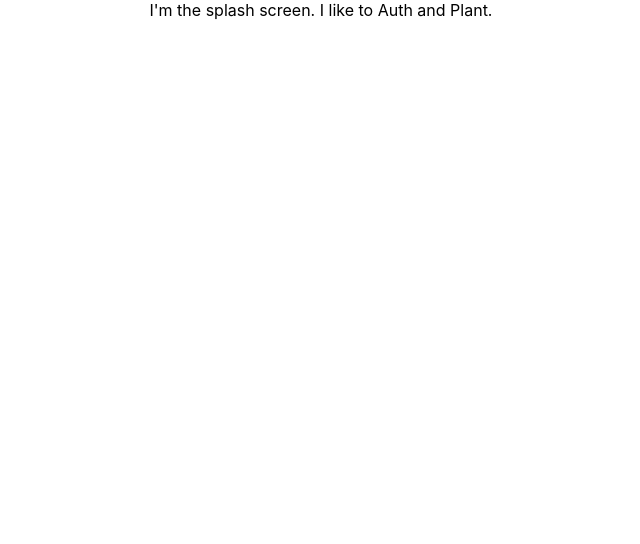
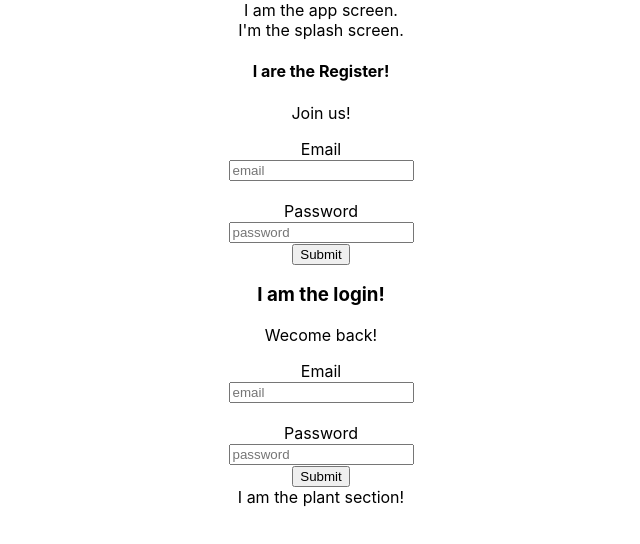
Before and after one commit to dsilverfox/GardenClient, a React (Create React App) app: page / in a window 1280 px wide. Shown: the top 544 px of the page, without its empty margins (319-959 px from the left). Built offline with nearby package versions, Linux system fonts and the light colour scheme.

Commit message:
Authorization, with errors.

```diff
--- a/src/App.js
+++ b/src/App.js
@@ -1,12 +1,33 @@
 import './App.css';
+import React, {useEffect, useState} from 'react';
 import Splash from  './components/Splash/Splash';
 
 function App() {
+     const [sessionToken, setSessionToken] = useState("");
+
+      useEffect(() => {
+        if (localStorage.getItem('token')) {
+          setSessionToken(localStorage.getItem('token'));
+        }
+      }, [])
+
+      const updateToken = (newToken) => {
+        localStorage.setItem('token', newToken);
+        setSessionToken(newToken);
+        console.log(sessionToken);
+      }
+
+      const clearToken = () => {
+        localStorage.clear();
+        setSessionToken('');
+      }
   return (
     <div className="App">
-      <Splash />
+      I am the app screen.
+      <Splash updateToken = {updateToken} clearToken = {clearToken} sessionToken={sessionToken} setSessionToken={setSessionToken}/>
     </div>
-  );
+  )
 }
 
+
 export default App;
--- a/src/components/Splash/Auth/Auth.js
+++ b/src/components/Splash/Auth/Auth.js
@@ -1,41 +1,21 @@
-import React, { useEffect, useState } from 'react';
+import React from 'react';
+import { Container, Row, Col } from 'reactstrap';
+import Register from './Register/Register';
 import Login from './Login/Login';
-import Register from './Register/Register'
-import "./Auth.css";
 
-const Auth = props => {
-    const [login, setLogin] = useState(false);
-    const [email, setEmail] = useState('');
-    const [password, setPassword] = useState('');
-
-    const handleSubmit = (e) => {
-        e.preventDefault();
-
-        const url = login ? "http://localhost:3000/auth/login" : 'http://localhost:3000/auth/signup';
-
-        fetch(url, {
-            method: 'POST',
-            body: JSON.stringify({
-                user: {
-                    email: email,
-                    password: password,
-                }
-            }),
-            headers: new Headers({
-                "Content-Type": "application/json",
-            })
-        })
-            .then(res => res.json())
-            .then(json => console.log(json));
-
-    }
-
+const Auth = (props) => {
     return (
-        <div>
-            <Login />
-            <Register />
-        </div>
-    );
+        <Container className='auth-container'>
+            <Row>
+                <Col md='6'>
+                    <Register updateToken={props.updateToken}  />
+                </Col>
+                <Col md='6' className='login-col'>
+                    <Login updateToken={props.updateToken} />
+                </Col>
+            </Row>
+        </Container>
+    )
 }
 
 export default Auth;
--- a/src/components/Splash/Auth/Login/Login.js
+++ b/src/components/Splash/Auth/Login/Login.js
@@ -5,7 +5,8 @@ const Login = props => {
     return (
         <div>
             <div className="loginHeader">
-
+                <h3>I am the login!</h3>
+                <p> Wecome back!</p>
             </div>
             <div className="loginInputs">
                 <div>
@@ -35,16 +36,6 @@ const Login = props => {
             <div className="formControls">
                 <button type="submit">Submit</button>
             </div>
-            <div className="loginFooter">
-                <p>
-                    {" "}
-                    Need an account?{" "}
-                    <span id="highlight" onClick={() => props.setLogin(!props.login)}>
-                        Signup here
-                    </span>
-                    .
-                </p>
-            </div>
         </div>
     );
 }
--- a/src/components/Splash/Auth/Register/Register.js
+++ b/src/components/Splash/Auth/Register/Register.js
@@ -1,12 +1,12 @@
-import React, { useState } from "react";
+import React from "react";
 import "./Register.css";
 
 const Signup = (props) => {
     return (
         <div>
             <div className="loginHeader">
-                <h4>ClickChef</h4>
-                <p>Welcome to ClickChef</p>
+                <h4>I are the Register!</h4>
+                <p>Join us!</p>
             </div>
             <div className="loginInputs">
                 <div>
@@ -15,7 +15,7 @@ const Signup = (props) => {
                     <input
                         id="emailInput"
                         type="email"
-                        placeholder="eamil"
+                        placeholder="email"
                         onChange={(e) => props.setEmail(e.target.value)}
                         value={props.email}
                     />
@@ -36,15 +36,6 @@ const Signup = (props) => {
             <div className="formControls">
                 <button type="submit">Submit</button>
             </div>
-            <div className="loginFooter">
-                <p>
-                    Need to login?{" "}
-                    <span id="highlight" onClick={() => props.setLogin(!props.Login)}>
-                        Click here
-                    </span>
-                    .
-                </p>
-            </div>
         </div>
     );
 };
--- a/src/components/Splash/Plant/Plant.js
+++ b/src/components/Splash/Plant/Plant.js
@@ -0,0 +1,11 @@
+import React from 'react';
+
+const Plant = () => {
+    return (
+        <div>
+            I am the plant section!
+        </div>
+    )
+}
+
+export default Plant;
--- a/src/components/Splash/Splash.js
+++ b/src/components/Splash/Splash.js
@@ -1,15 +1,17 @@
 import React, { useState } from 'react';
 import './Splash.css';
-// import Auth from './Auth/Auth';
-// import Plant from './Plant/Plant';
+import Auth from './Auth/Auth';
+import Plant from './Plant/Plant';
 
 function Splash() {
+    const [email, setEmail] = useState('');
+    const [password, setPassword] = useState('');
 
     return (
         <div>
-            I'm the splash screen. I like to Auth and Plant.
-            {/* <Auth />
-            <Plant/> */}
+            I'm the splash screen.
+            <Auth email = {email} setEmail= {setEmail} password = {password} setPassword = {setPassword}/>
+            <Plant/>
         </div>
     )
 }
```
